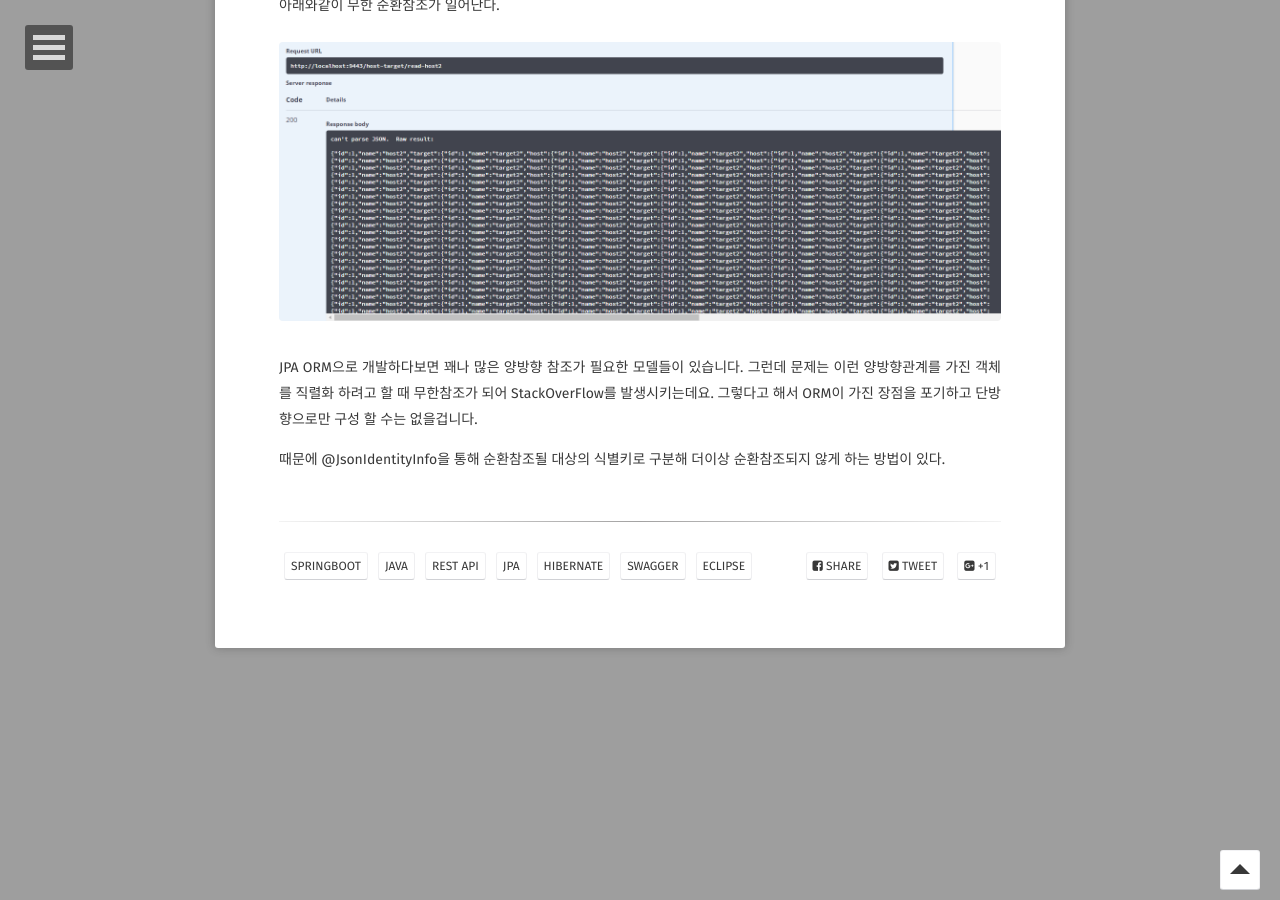
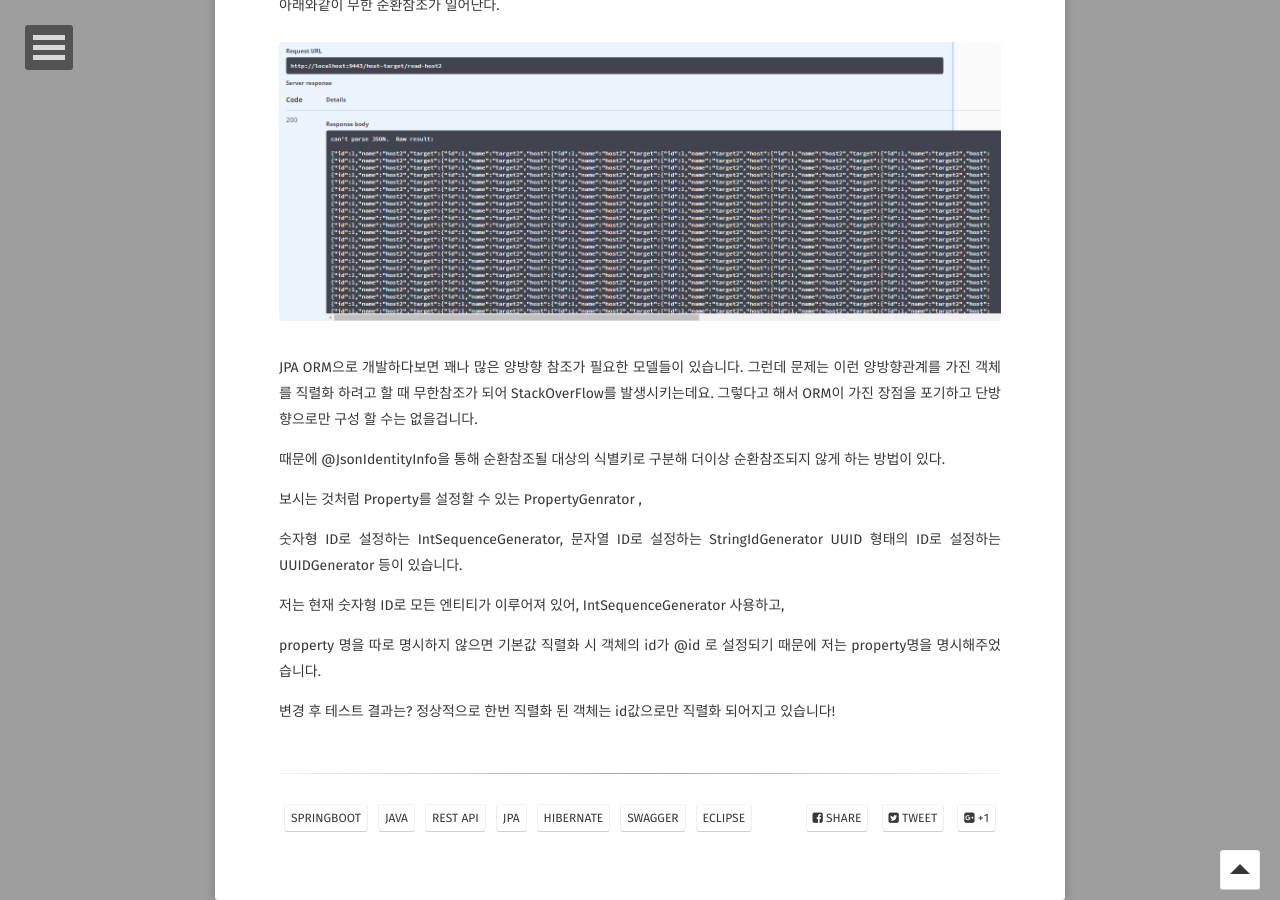
Before and after one commit to GayeonYoon/GayeonYoon.github.io, a Jekyll site: the page built from _posts/2021-08-24-JPA-MAPPING-OneToOne2.md, in a window 1280 px wide and 900 px high, scrolled down 7529 px. Built offline with Jekyll 4.4.1, drawn with Linux system fonts in a browser that asks for light colours; some web fonts are replaced.

Commit message:
Update 2021-08-24-JPA-MAPPING-OneToOne2.md

```diff
--- a/_posts/2021-08-24-JPA-MAPPING-OneToOne2.md
+++ b/_posts/2021-08-24-JPA-MAPPING-OneToOne2.md
@@ -244,3 +244,17 @@ JPA ORM으로 개발하다보면 꽤나 많은 양방향 참조가 필요한 모
 그렇다고 해서 ORM이 가진 장점을 포기하고 단방향으로만 구성 할 수는 없을겁니다.
 
 때문에 @JsonIdentityInfo을 통해 순환참조될 대상의 식별키로 구분해 더이상 순환참조되지 않게 하는 방법이 있다.
+
+
+보시는 것처럼 Property를 설정할 수 있는 PropertyGenrator ,
+
+숫자형 ID로 설정하는 IntSequenceGenerator, 문자열 ID로 설정하는 StringIdGenerator UUID 형태의 ID로 설정하는 UUIDGenerator 등이 있습니다.
+
+저는 현재 숫자형 ID로 모든 엔티티가 이루어져 있어, IntSequenceGenerator 사용하고,
+
+property 명을 따로 명시하지 않으면 기본값 직렬화 시 객체의 id가 @id 로 설정되기 때문에 저는 property명을 명시해주었습니다.
+
+
+
+변경 후 테스트 결과는?
+정상적으로 한번 직렬화 된 객체는 id값으로만 직렬화 되어지고 있습니다!
```
